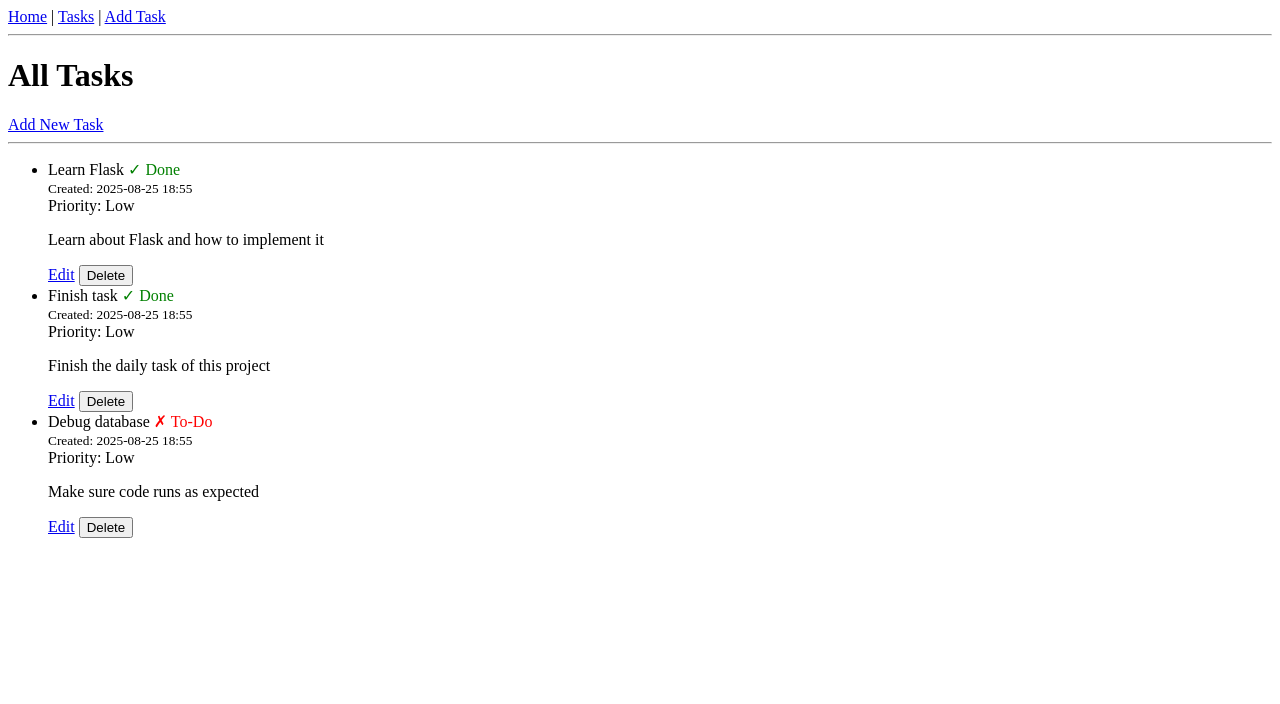
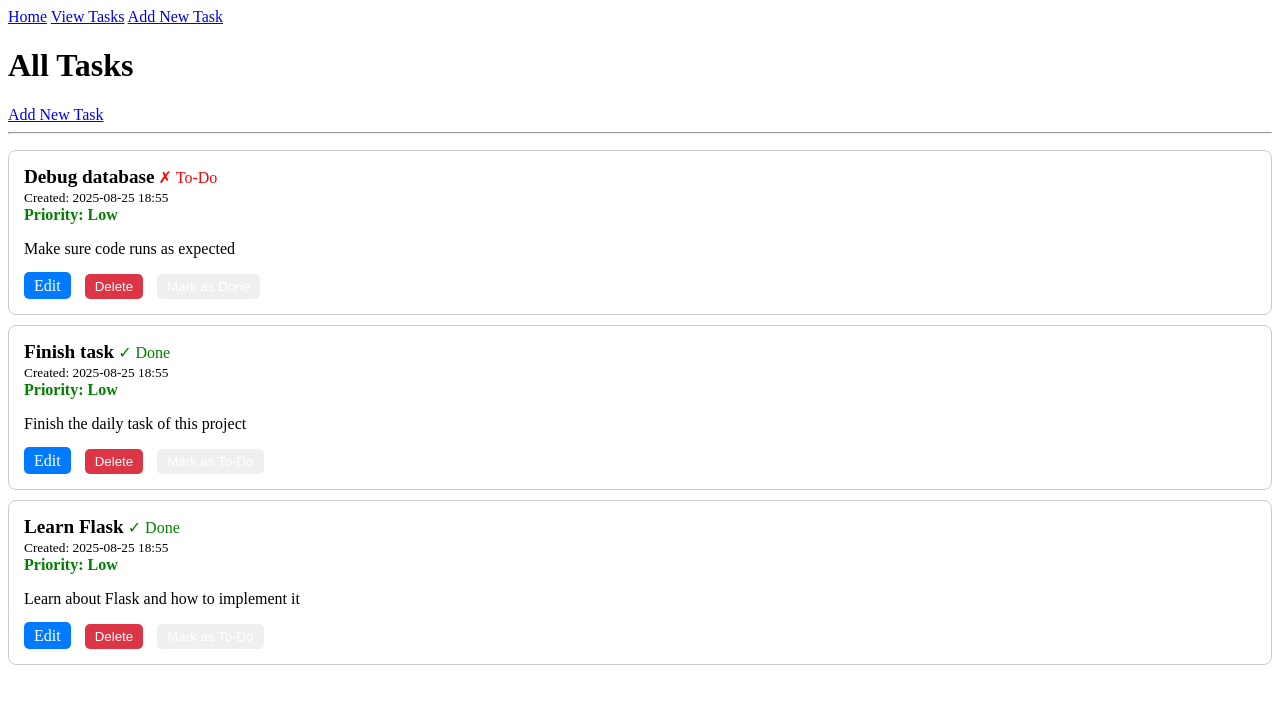
Before and after one commit to gadizz/Internship-Work-Experience, a Flask app: page /tasks in a window 1280 px wide. Shown: the top 704 px of the page. Run offline with Flask 3, Linux system fonts and the light colour scheme.

Commit message:
Day 7: Javascript Interactivity

````diff
--- a/app.py
+++ b/app.py
@@ -1,4 +1,4 @@
-from flask import Flask, render_template, request, redirect, url_for
+from flask import Flask, render_template, request, redirect, url_for, jsonify
 from flask_sqlalchemy import SQLAlchemy
 from datetime import datetime
 
@@ -38,7 +38,7 @@ def tasks_view():
 
         return redirect(url_for('tasks_view'))
 
-    tasks = Task.query.all()
+    tasks = Task.query.order_by(Task.created_at.desc()).all()
     return render_template("tasks.html", tasks=tasks)
 
 @app.route('/add')
@@ -48,24 +48,19 @@ def add_task():
 # New routes for editing and deleting tasks
 @app.route('/tasks/edit/<int:task_id>', methods=['GET', 'POST'])
 def edit_task(task_id):
-    # Retrieve the task from the database, or return a 404 error if not found
     task = db.session.get(Task, task_id)
     if not task:
-        # You should have a 404 template to handle this gracefully
         return "Task not found", 404
 
     if request.method == 'POST':
-        # Update the task with new data from the form
-        task.title = request.form['title']
+        task.title       = request.form['title']
         task.description = request.form['description']
-        task.priority = request.form['priority']
-        task.done = 'done' in request.form
-
+        task.priority    = request.form['priority']
+        task.done        = 'done' in request.form
         db.session.commit()
         return redirect(url_for('tasks_view'))
 
-    # For a GET request, render the edit form with the task's current data
-    return render_template('edit_task.html', task=task)
+    return render_template("edit_task.html", task=task)
 
 @app.route('/tasks/delete/<int:task_id>', methods=['POST'])
 def delete_task(task_id):
@@ -80,6 +75,18 @@ def delete_task(task_id):
 
     return redirect(url_for('tasks_view'))
 
+# New API endpoint for toggling task completion status
+@app.route('/api/tasks/<int:task_id>/toggle', methods=['POST'])
+def toggle_task(task_id):
+    task = db.session.get(Task, task_id)
+    if not task:
+        return jsonify({'error': 'Task not found'}), 404
+
+    task.done = not task.done
+    db.session.commit()
+
+    return jsonify({'done': task.done})
+
 if __name__ == '__main__':
     # You will need to run `db.create_all()` in a separate shell to create the database initially
     # with `from app import db; db.create_all()`.
--- /dev/null
+++ b/static/css/style.css
@@ -0,0 +1,63 @@
+/* style.css */
+.task-list {
+    list-style-type: none;
+    padding: 0;
+}
+
+.task-item {
+    border: 1px solid #ccc;
+    margin-bottom: 10px;
+    padding: 15px;
+    border-radius: 8px;
+}
+
+.task-title {
+    font-size: 1.2em;
+    font-weight: bold;
+}
+
+.status-done {
+    color: green;
+}
+
+.status-todo {
+    color: red;
+}
+
+.priority-high {
+    color: red;
+    font-weight: bold;
+}
+
+.priority-medium {
+    color: orange;
+    font-weight: bold;
+}
+
+.priority-low {
+    color: green;
+    font-weight: bold;
+}
+
+.task-actions a,
+.task-actions button {
+    margin-right: 10px;
+    padding: 5px 10px;
+    border-radius: 5px;
+    text-decoration: none;
+    color: white;
+    border: none;
+    cursor: pointer;
+}
+
+.edit-button {
+    background-color: #007bff;
+}
+
+.delete-button {
+    background-color: #dc3545;
+}
+
+.inline-form {
+    display: inline;
+}
--- a/templates/base.html
+++ b/templates/base.html
@@ -1,16 +1,28 @@
 <!DOCTYPE html>
 <html lang="en">
 <head>
-    <meta charset="UTF-8">
-    <title>{% block title %}Flask App{% endblock %}</title>
+  <meta charset="UTF-8">
+  <meta name="viewport" content="width=device-width, initial-scale=1.0">
+  <title>{% block title %}My Default App Title{% endblock %}</title>
+
+
+    <!-- Link to the CSS stylesheet -->
+    <link rel="stylesheet" href="{{ url_for('static', filename='css/style.css') }}">
+
+    {% block head %}{% endblock %}
 </head>
 <body>
-    <nav>
-        <a href="/">Home</a> |
-        <a href="/tasks">Tasks</a> |
-        <a href="/add">Add Task</a>
-    </nav>
-    <hr>
-    {% block content %}{% endblock %}
+    <div class="container">
+        <nav class="nav-bar">
+            <a href="{{ url_for('home') }}">Home</a>
+            <a href="{{ url_for('tasks_view') }}">View Tasks</a>
+            <a href="{{ url_for('add_task') }}">Add New Task</a>
+        </nav>
+
+        {% block content %}{% endblock %}
+    </div>
+
+    <!-- Link to the JavaScript file -->
+    <script src="{{ url_for('static', filename='js/script.js') }}"></script>
 </body>
 </html>
--- a/templates/home.html
+++ b/templates/home.html
@@ -1,7 +1,7 @@
 {% extends "base.html" %}
 
-{% block title %}Home{% endblock %}
+{% block title %}Welcome to the Homepage{% endblock %}
 
 {% block content %}
-<h1>Welcome to Flask Task App</h1>
+    <h1>Welcome to Flask Task App</h1>
 {% endblock %}
--- a/templates/tasks.html
+++ b/templates/tasks.html
@@ -2,74 +2,19 @@
 
 {% block title %}Tasks{% endblock %}
 
-{% block head %}
-    <style>
-        .task-list {
-            list-style-type: none;
-            padding: 0;
-        }
-
-        .task-item {
-            border: 1px solid #ccc;
-            margin-bottom: 10px;
-            padding: 15px;
-            border-radius: 8px;
-        }
-
-        .task-title {
-            font-size: 1.2em;
-            font-weight: bold;
-        }
-
-        .priority-high {
-            color: red;
-            font-weight: bold;
-        }
-
-        .priority-medium {
-            color: orange;
-            font-weight: bold;
-        }
-
-        .priority-low {
-            color: green;
-            font-weight: bold;
-        }
-
-        .task-actions a, .task-actions button {
-            margin-right: 10px;
-            padding: 5px 10px;
-            border-radius: 5px;
-            text-decoration: none;
-            color: white;
-            border: none;
-            cursor: pointer;
-        }
-
-        .edit-button {
-            background-color: #007bff;
-        }
-
-        .delete-button {
-            background-color: #dc3545;
-        }
-
-    </style>
-{% endblock %}
-
 {% block content %}
     <h1>All Tasks</h1>
-    <a href="{{ url_for('add_task') }}">Add New Task</a>
+    <a href="{{ url_for('add_task') }}" class="button add-task-btn">Add New Task</a>
     <hr>
     {% if tasks %}
         <ul class="task-list">
         {% for task in tasks %}
-            <li class="task-item">
+            <li class="task-item" data-task-id="{{ task.id }}">
                 <span class="task-title">{{ task.title }}</span>
                 {% if task.done %}
-                    <span style="color: green;">✓ Done</span>
+                    <span class="status-done">✓ Done</span>
                 {% else %}
-                    <span style="color: red;">✗ To-Do</span>
+                    <span class="status-todo">✗ To-Do</span>
                 {% endif %}
                 <br>
                 <small>Created: {{ task.created_at.strftime('%Y-%m-%d %H:%M') }}</small>
@@ -85,12 +30,21 @@
 
                 <div class="task-actions">
                     <!-- Edit link -->
-                    <a href="{{ url_for('edit_task', task_id=task.id) }}" class="edit-button">Edit</a>
+                    <a href="{{ url_for('edit_task', task_id=task.id) }}" class="button edit-button">Edit</a>
 
                     <!-- Delete form -->
                     <form action="{{ url_for('delete_task', task_id=task.id) }}" method="post" style="display:inline;" onsubmit="return confirm('Are you sure you want to delete this task?');">
-                        <button type="submit" class="delete-button">Delete</button>
+                        <button type="submit" class="button delete-button">Delete</button>
                     </form>
+
+                    <!-- Toggle done status button -->
+                    <button class="button toggle-done" data-task-id="{{ task.id }}">
+                        {% if task.done %}
+                            Mark as To-Do
+                        {% else %}
+                            Mark as Done
+                        {% endif %}
+                    </button>
                 </div>
             </li>
         {% endfor %}
@@ -99,3 +53,4 @@
         <p>No tasks yet. Add one!</p>
     {% endif %}
 {% endblock %}
+```
````
Also changed, not shown: script.js (added, +34 -0 lines), templates/add task.html (deleted, +0 -22 lines), templates/add_task.html (added, +36 -0 lines), templates/edit tasks.html (+26 -17 lines).
